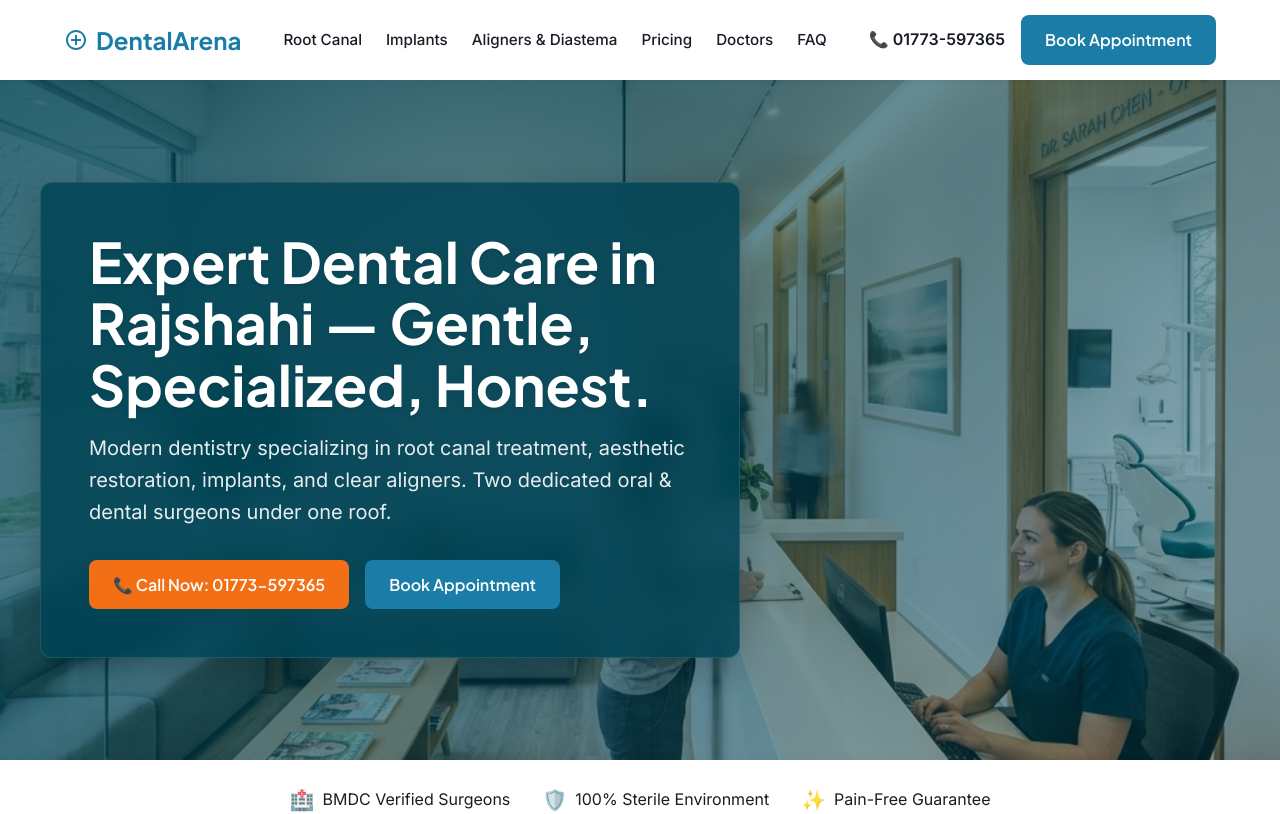
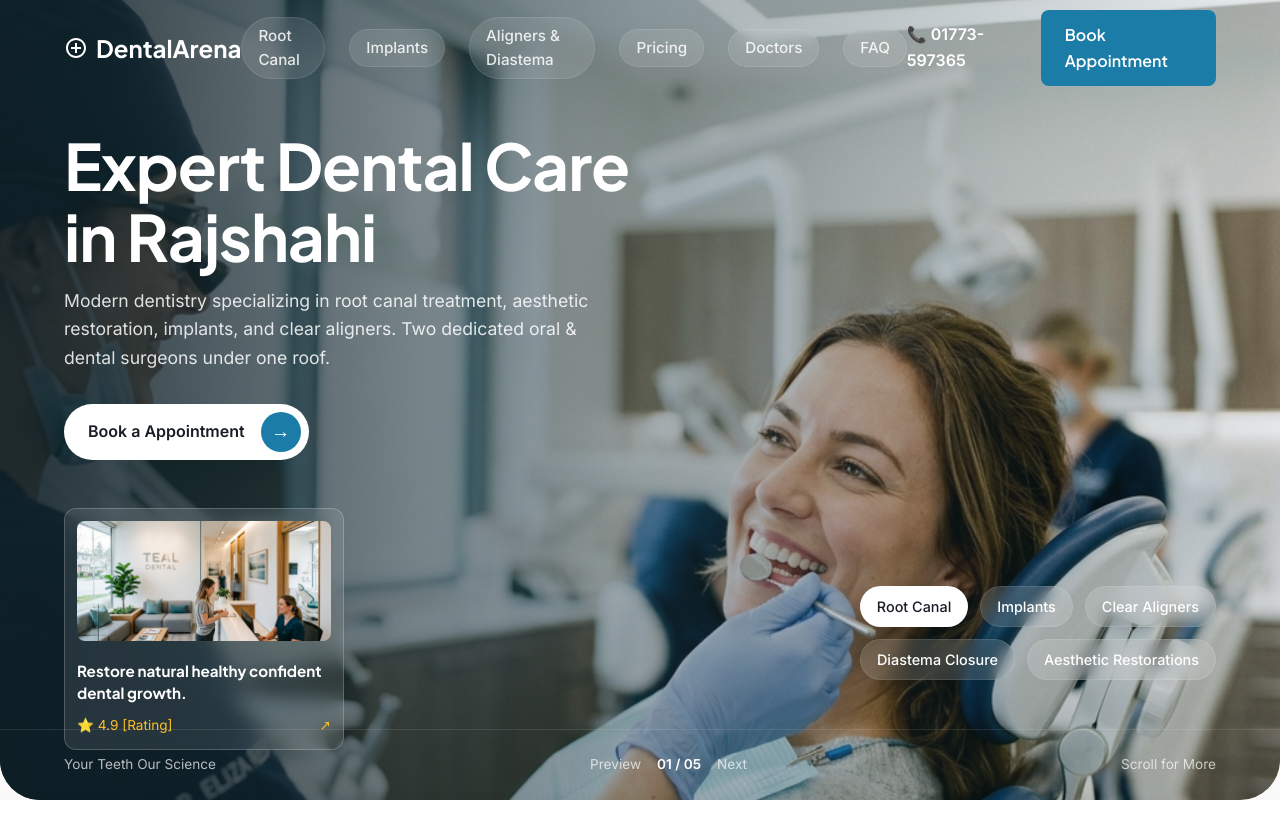
Before and after one commit to farad-alam/DentalArena, a Next.js app: page / in a window 1280 px wide. Shown: the top 814 px of the page. Built offline with nearby package versions, Linux system fonts and the light colour scheme.

Commit message:
feat: redesign hero section to match reference layout

```diff
--- a/src/app/page.module.css
+++ b/src/app/page.module.css
@@ -5,14 +5,17 @@
 
 .hero {
   position: relative;
-  min-height: 85vh;
+  min-height: 100vh;
   display: flex;
   align-items: center;
-  background-image: url('/images/clinic_bg.png');
+  background-image: url('/images/hero_patient.png');
   background-size: cover;
-  background-position: center;
+  background-position: center 20%;
   background-repeat: no-repeat;
-  background-attachment: fixed;
+  border-radius: 0 0 40px 40px;
+  overflow: hidden;
+  margin-top: -80px; /* Pull up under transparent navbar if applicable */
+  padding-top: 80px;
 }
 
 .heroOverlay {
@@ -21,7 +24,7 @@
   left: 0;
   right: 0;
   bottom: 0;
-  background: linear-gradient(135deg, rgba(0, 68, 85, 0.8) 0%, rgba(0, 68, 85, 0.4) 100%);
+  background: linear-gradient(to right, rgba(15, 32, 39, 0.9) 0%, rgba(32, 58, 67, 0.4) 50%, rgba(44, 83, 100, 0.1) 100%);
   z-index: 1;
 }
 
@@ -29,35 +32,150 @@
   position: relative;
   z-index: 2;
   width: 100%;
-  padding: var(--spacing-12) 0;
-}
-
-.heroCard {
-  max-width: 700px;
-  padding: var(--spacing-12);
-  border-radius: var(--radius-lg);
+  max-width: 650px;
+  padding-left: 5%;
 }
 
 .heroTitle {
-  font-size: 3.5rem;
+  font-size: clamp(3rem, 5vw, 4.5rem);
   color: var(--color-white);
   margin-bottom: var(--spacing-4);
   line-height: 1.1;
-  text-shadow: 0 2px 4px rgba(0,0,0,0.1);
+  font-weight: 700;
+  letter-spacing: -1px;
 }
 
 .heroSubtitle {
-  font-size: 1.25rem;
-  color: rgba(255, 255, 255, 0.9);
+  font-size: 1.1rem;
+  color: rgba(255, 255, 255, 0.85);
   margin-bottom: var(--spacing-8);
   line-height: 1.6;
+  max-width: 90%;
 }
 
-.heroActions {
+.heroButton {
+  display: inline-flex;
+  align-items: center;
+  gap: var(--spacing-4);
+  background-color: var(--color-white);
+  color: var(--color-text-primary);
+  padding: var(--spacing-2) var(--spacing-2) var(--spacing-2) var(--spacing-6);
+  border-radius: 50px;
+  font-weight: 600;
+  text-decoration: none;
+  transition: transform 0.2s, box-shadow 0.2s;
+  margin-bottom: var(--spacing-12);
+}
+
+.heroButton:hover {
+  transform: translateY(-2px);
+  box-shadow: 0 10px 20px rgba(0,0,0,0.15);
+}
+
+.heroButtonIcon {
+  width: 40px;
+  height: 40px;
+  background-color: var(--color-primary);
+  color: var(--color-white);
+  border-radius: 50%;
+  display: flex;
+  align-items: center;
+  justify-content: center;
+  font-size: 1.2rem;
+}
+
+.floatingCard {
+  background: rgba(255, 255, 255, 0.1);
+  backdrop-filter: blur(10px);
+  -webkit-backdrop-filter: blur(10px);
+  border: 1px solid rgba(255, 255, 255, 0.2);
+  border-radius: var(--radius-lg);
+  padding: var(--spacing-3);
+  width: 280px;
+  color: var(--color-white);
+}
+
+.floatingCardThumb {
+  width: 100%;
+  height: 120px;
+  border-radius: var(--radius-md);
+  margin-bottom: var(--spacing-3);
+  object-fit: cover;
+  position: relative;
+}
+
+.floatingCardTitle {
+  font-size: 0.95rem;
+  line-height: 1.4;
+  margin-bottom: var(--spacing-3);
+}
+
+.floatingCardFooter {
+  display: flex;
+  justify-content: space-between;
+  align-items: center;
+  font-size: 0.85rem;
+  color: #fbbf24; /* Star color */
+}
+
+.servicesTags {
+  position: absolute;
+  bottom: 15%;
+  right: 5%;
+  z-index: 2;
+  display: flex;
+  flex-wrap: wrap;
+  gap: var(--spacing-3);
+  justify-content: flex-end;
+  max-width: 400px;
+}
+
+.tag {
+  background: rgba(255, 255, 255, 0.15);
+  backdrop-filter: blur(8px);
+  border: 1px solid rgba(255, 255, 255, 0.1);
+  color: var(--color-white);
+  padding: var(--spacing-2) var(--spacing-4);
+  border-radius: 50px;
+  font-size: 0.9rem;
+  font-weight: 500;
+  transition: background 0.2s;
+  cursor: default;
+}
+
+.tagActive {
+  background: var(--color-white);
+  color: var(--color-text-primary);
+}
+
+.tag:hover:not(.tagActive) {
+  background: rgba(255, 255, 255, 0.25);
+}
+
+.bottomBar {
+  position: absolute;
+  bottom: 0;
+  left: 0;
+  right: 0;
+  padding: var(--spacing-6) 5%;
+  display: flex;
+  justify-content: space-between;
+  align-items: center;
+  z-index: 2;
+  color: rgba(255, 255, 255, 0.7);
+  font-size: 0.85rem;
+  border-top: 1px solid rgba(255, 255, 255, 0.1);
+}
+
+.sliderControls {
   display: flex;
   align-items: center;
   gap: var(--spacing-4);
-  flex-wrap: wrap;
+}
+
+.sliderControls span:nth-child(2) {
+  color: var(--color-white);
+  font-weight: 600;
 }
 
 .section {
--- a/src/app/page.tsx
+++ b/src/app/page.tsx
@@ -11,18 +11,51 @@ export default function Home() {
       {/* 1. Hero */}
       <section className={styles.hero}>
         <div className={styles.heroOverlay}></div>
-        <div className={`container ${styles.heroContent}`}>
-          <div className={`glass-dark animate-fade-in-up ${styles.heroCard}`}>
-            <h1 className={styles.heroTitle}>Expert Dental Care in Rajshahi — Gentle, Specialized, Honest.</h1>
-            <p className={styles.heroSubtitle}>
-              Modern dentistry specializing in root canal treatment, aesthetic restoration, implants, and clear aligners.
-              Two dedicated oral & dental surgeons under one roof.
-            </p>
-            <div className={styles.heroActions}>
-              <a href="tel:01773597365" className="btn btn-urgent">📞 Call Now: 01773-597365</a>
-              <Link href="/contact" className="btn btn-primary">Book Appointment</Link>
+
+        {/* Left Content */}
+        <div className={styles.heroContent}>
+          <h1 className={styles.heroTitle}>
+            Expert Dental Care<br />
+            in Rajshahi
+          </h1>
+          <p className={styles.heroSubtitle}>
+            Modern dentistry specializing in root canal treatment, aesthetic restoration, implants, and clear aligners.
+            Two dedicated oral & dental surgeons under one roof.
+          </p>
+
+          <Link href="/contact" className={styles.heroButton}>
+            Book a Appointment
+            <span className={styles.heroButtonIcon}>→</span>
+          </Link>
+
+          <div className={styles.floatingCard}>
+            <img src="/images/clinic_bg.png" alt="Dental Care" className={styles.floatingCardThumb} />
+            <h3 className={styles.floatingCardTitle}>Restore natural healthy confident dental growth.</h3>
+            <div className={styles.floatingCardFooter}>
+              <span>⭐ 4.9 [Rating]</span>
+              <span>↗</span>
             </div>
           </div>
+        </div>
+
+        {/* Right Tags */}
+        <div className={styles.servicesTags}>
+          <span className={`${styles.tag} ${styles.tagActive}`}>Root Canal</span>
+          <span className={styles.tag}>Implants</span>
+          <span className={styles.tag}>Clear Aligners</span>
+          <span className={styles.tag}>Diastema Closure</span>
+          <span className={styles.tag}>Aesthetic Restorations</span>
+        </div>
+
+        {/* Bottom Bar */}
+        <div className={styles.bottomBar}>
+          <span>Your Teeth Our Science</span>
+          <div className={styles.sliderControls}>
+            <span>Preview</span>
+            <span>01 / 05</span>
+            <span>Next</span>
+          </div>
+          <span>Scroll for More</span>
         </div>
       </section>
 
--- a/src/components/layout/Navbar.module.css
+++ b/src/components/layout/Navbar.module.css
@@ -4,6 +4,17 @@
   position: sticky;
   top: 0;
   z-index: 100;
+  transition: background-color 0.3s ease;
+}
+
+.transparent {
+  background-color: transparent;
+  box-shadow: none;
+}
+
+.transparent .container {
+  /* To separate it slightly from the top */
+  padding-top: var(--spacing-4);
 }
 
 .container {
@@ -23,6 +34,10 @@
   gap: var(--spacing-2);
 }
 
+.logoLight {
+  color: var(--color-white);
+}
+
 .navLinks {
   display: flex;
   align-items: center;
@@ -40,6 +55,21 @@
   color: var(--color-primary);
 }
 
+.navLinksLight .navLink {
+  color: rgba(255, 255, 255, 0.85);
+  background: rgba(255, 255, 255, 0.1);
+  backdrop-filter: blur(8px);
+  padding: 6px 16px;
+  border-radius: 50px;
+  border: 1px solid rgba(255, 255, 255, 0.1);
+  transition: all 0.3s;
+}
+
+.navLinksLight .navLink:hover {
+  color: var(--color-white);
+  background: rgba(255, 255, 255, 0.2);
+}
+
 .actions {
   display: flex;
   align-items: center;
@@ -52,6 +82,10 @@
   display: none;
 }
 
+.phoneLight {
+  color: var(--color-white);
+}
+
 @media (min-width: 768px) {
   .phone {
     display: block;
@@ -62,6 +96,13 @@
   display: none;
   font-size: 1.5rem;
   color: var(--color-text-primary);
+  background: none;
+  border: none;
+  cursor: pointer;
+}
+
+.mobileMenuBtnLight {
+  color: var(--color-white);
 }
 
 @media (max-width: 900px) {
--- a/src/components/layout/Navbar.tsx
+++ b/src/components/layout/Navbar.tsx
@@ -1,18 +1,24 @@
+'use client';
+
 import Link from 'next/link';
+import { usePathname } from 'next/navigation';
 import styles from './Navbar.module.css';
 
 export default function Navbar() {
+  const pathname = usePathname();
+  const isHome = pathname === '/';
+
   return (
-    <header className={styles.navbar}>
+    <header className={`${styles.navbar} ${isHome ? styles.transparent : ''}`}>
       <div className={`container ${styles.container}`}>
-        <Link href="/" className={styles.logo}>
+        <Link href="/" className={`${styles.logo} ${isHome ? styles.logoLight : ''}`}>
           <svg width="24" height="24" viewBox="0 0 24 24" fill="none" xmlns="http://www.w3.org/2000/svg">
-            <path d="M12 2C6.48 2 2 6.48 2 12s4.48 10 10 10 10-4.48 10-10S17.52 2 12 2zm0 18c-4.41 0-8-3.59-8-8s3.59-8 8-8 8 3.59 8 8-3.59 8-8 8zm-1-13h2v4h4v2h-4v4h-2v-4H7v-2h4V7z" fill="var(--color-primary)"/>
+            <path d="M12 2C6.48 2 2 6.48 2 12s4.48 10 10 10 10-4.48 10-10S17.52 2 12 2zm0 18c-4.41 0-8-3.59-8-8s3.59-8 8-8 8 3.59 8 8-3.59 8-8 8zm-1-13h2v4h4v2h-4v4h-2v-4H7v-2h4V7z" fill="currentColor"/>
           </svg>
           DentalArena
         </Link>
 
-        <nav className={styles.navLinks}>
+        <nav className={`${styles.navLinks} ${isHome ? styles.navLinksLight : ''}`}>
           <Link href="/root-canal-treatment" className={styles.navLink}>Root Canal</Link>
           <Link href="/dental-implants" className={styles.navLink}>Implants</Link>
           <Link href="/clear-aligners-diastema-closure" className={styles.navLink}>Aligners & Diastema</Link>
@@ -22,9 +28,9 @@ export default function Navbar() {
         </nav>
 
         <div className={styles.actions}>
-          <a href="tel:01773597365" className={styles.phone}>📞 01773-597365</a>
+          <a href="tel:01773597365" className={`${styles.phone} ${isHome ? styles.phoneLight : ''}`}>📞 01773-597365</a>
           <Link href="/contact" className="btn btn-primary">Book Appointment</Link>
-          <button className={styles.mobileMenuBtn} aria-label="Menu">
+          <button className={`${styles.mobileMenuBtn} ${isHome ? styles.mobileMenuBtnLight : ''}`} aria-label="Menu">
             ☰
           </button>
         </div>
```
Also changed, not shown: public/images/hero_patient.png (added).
